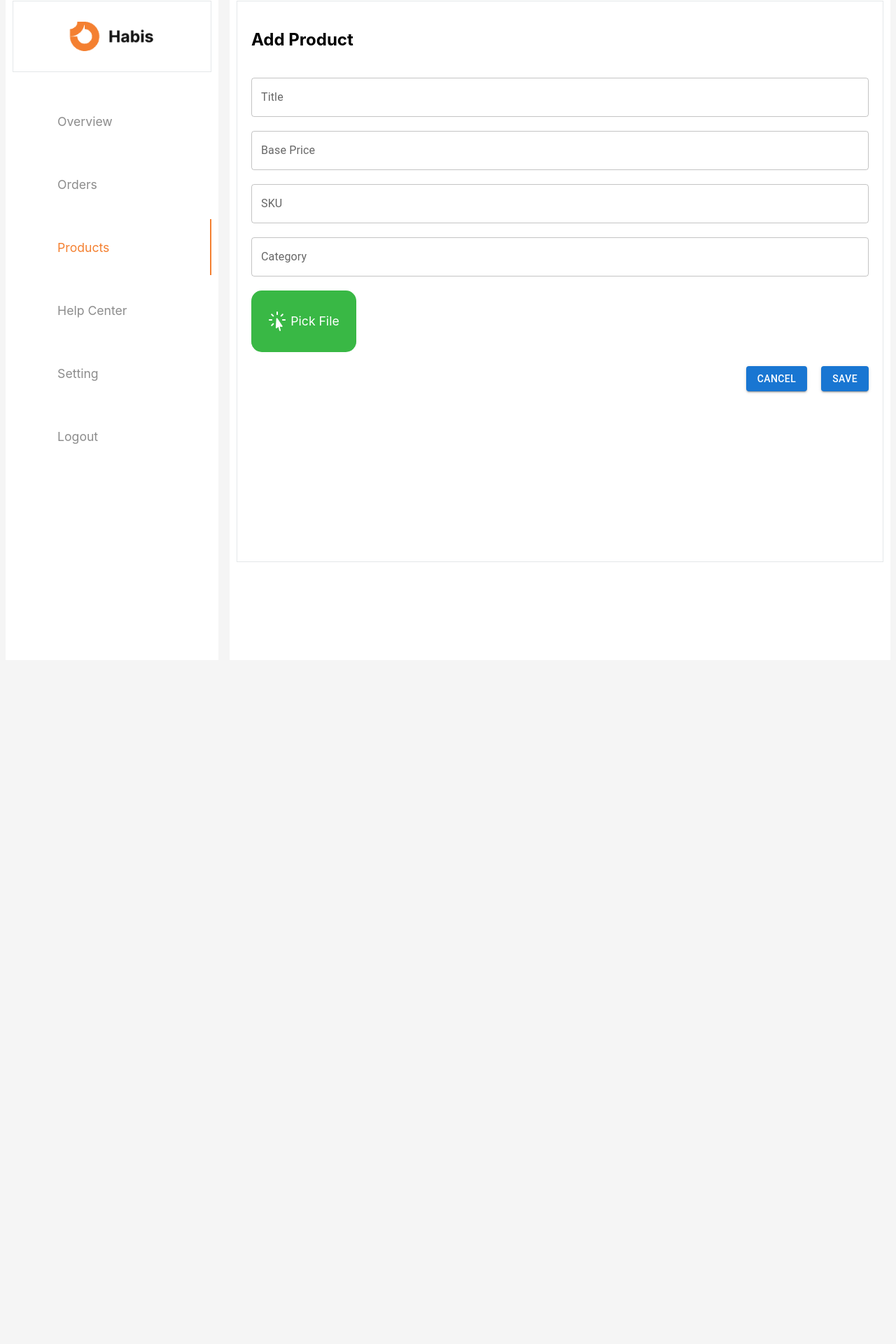
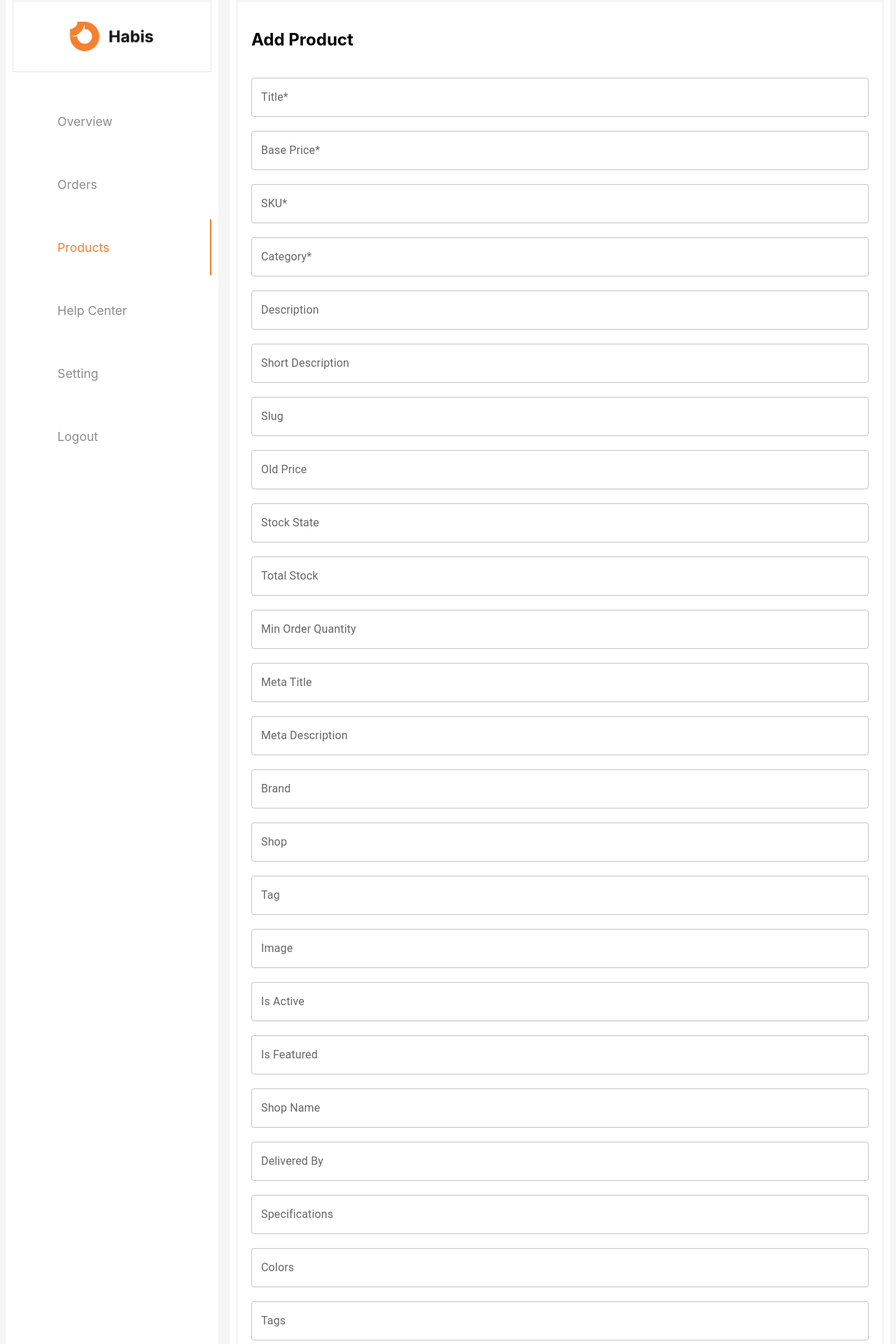
Before and after one commit to Wester641/dashboard-panel, a React (Vite) app: page /products/add in a window 1280 px wide. Shown: the part 17-1937 px from the top of the page at 70% size. Before the commit the page ends 968 px from the top, so only its background shows below. Built offline with nearby package versions, Linux system fonts and the light colour scheme; some icons are missing.

Commit message:
[added] feature to rendering list

```diff
--- a/src/components/AddForms/ProductAddForm.tsx
+++ b/src/components/AddForms/ProductAddForm.tsx
@@ -5,6 +5,164 @@ import InputComponent from "../Input/Input";
 import { useEffect } from "react";
 import type { ProductPOST } from "../../types/FormTypes";
 import PickFile from "../PickFile/PickFile";
+
+const fields = [
+  {
+    label: "Title*",
+    name: "title",
+    required: true,
+  },
+  {
+    label: "Base Price*",
+    name: "base_price",
+    required: true,
+  },
+  {
+    label: "SKU*",
+    name: "sku",
+    required: true,
+  },
+  {
+    label: "Category*",
+    name: "category_id",
+    required: true,
+  },
+  {
+    label: "Description",
+    name: "description",
+    required: false,
+  },
+  {
+    label: "Short Description",
+    name: "short_description",
+    required: false,
+  },
+  {
+    label: "Slug",
+    name: "slug",
+    required: false,
+  },
+  {
+    label: "Old Price",
+    name: "old_price",
+    required: false,
+  },
+  {
+    label: "Stock State",
+    name: "stock_state",
+    required: false,
+  },
+  {
+    label: "Total Stock",
+    name: "total_stock",
+    required: false,
+  },
+  {
+    label: "Min Order Quantity",
+    name: "min_order_quantity",
+    required: false,
+  },
+  {
+    label: "Meta Title",
+    name: "meta_title",
+    required: false,
+  },
+  {
+    label: "Meta Description",
+    name: "meta_description",
+    required: false,
+  },
+  {
+    label: "Brand",
+    name: "brand_id",
+    required: false,
+  },
+  {
+    label: "Shop",
+    name: "shop_id",
+    required: false,
+  },
+  {
+    label: "Tag",
+    name: "tag_ids",
+    required: false,
+  },
+  {
+    label: "Image",
+    name: "image_ids",
+    required: false,
+  },
+  {
+    label: "Is Active",
+    name: "is_active",
+    required: false,
+  },
+  {
+    label: "Is Featured",
+    name: "is_featured",
+    required: false,
+  },
+  {
+    label: "Shop Name",
+    name: "shop_name",
+    required: false,
+  },
+  {
+    label: "Delivered By",
+    name: "delivered_by",
+    required: false,
+  },
+  {
+    label: "Specifications",
+    name: "specifications",
+    required: false,
+  },
+  {
+    label: "Colors",
+    name: "colors",
+    required: false,
+  },
+  {
+    label: "Tags",
+    name: "tags_names",
+    required: false,
+  },
+  {
+    label: "Rating",
+    name: "rating",
+    required: false,
+  },
+  {
+    label: "Review Count",
+    name: "reviewCount",
+    required: false,
+  },
+];
+
+// description?: string;
+// short_description?: string;
+// slug?: string;
+// old_price?: number;
+// stock_state?: "Available" | "OutOfStock" | "PreOrder";
+// total_stock?: number;
+// min_order_quantity?: number;
+// meta_title?: string;
+// meta_description?: string;
+// brand_id?: number;
+// shop_id?: number;
+// is_active?: boolean;
+// is_featured?: boolean;
+// tag_ids?: number[];
+// image_ids?: number[];
+// shop_name?: string | null;
+// delivered_by?: string;
+// specifications?: {
+//   [key: string]: string[];
+// };
+// colors?: string[];
+// tags_names?: string[];
+// rating?: number | string;
+// reviewCount?: number | string;
 
 function ProductAddForm() {
   const {
@@ -35,33 +193,17 @@ function ProductAddForm() {
         <h2>Add Product</h2>
       </div>
       <div className={styles.formGroup}>
-        <InputComponent
-          register={register}
-          errors={errors}
-          label="Title"
-          name="title"
-        />
-        <InputComponent
-          register={register}
-          errors={errors}
-          label="Base Price"
-          required
-          name="base_price"
-        />
-        <InputComponent
-          register={register}
-          errors={errors}
-          label="SKU"
-          required
-          name="sku"
-        />
-        <InputComponent
-          register={register}
-          errors={errors}
-          label="Category"
-          required
-          name="category_id"
-        />
+        {fields.map((field) => (
+          <div key={field.name}>
+            <InputComponent
+              register={register}
+              errors={errors}
+              label={field.label}
+              name={field.name}
+              required={field.required}
+            />
+          </div>
+        ))}
         <div>
           <PickFile />
         </div>
```
